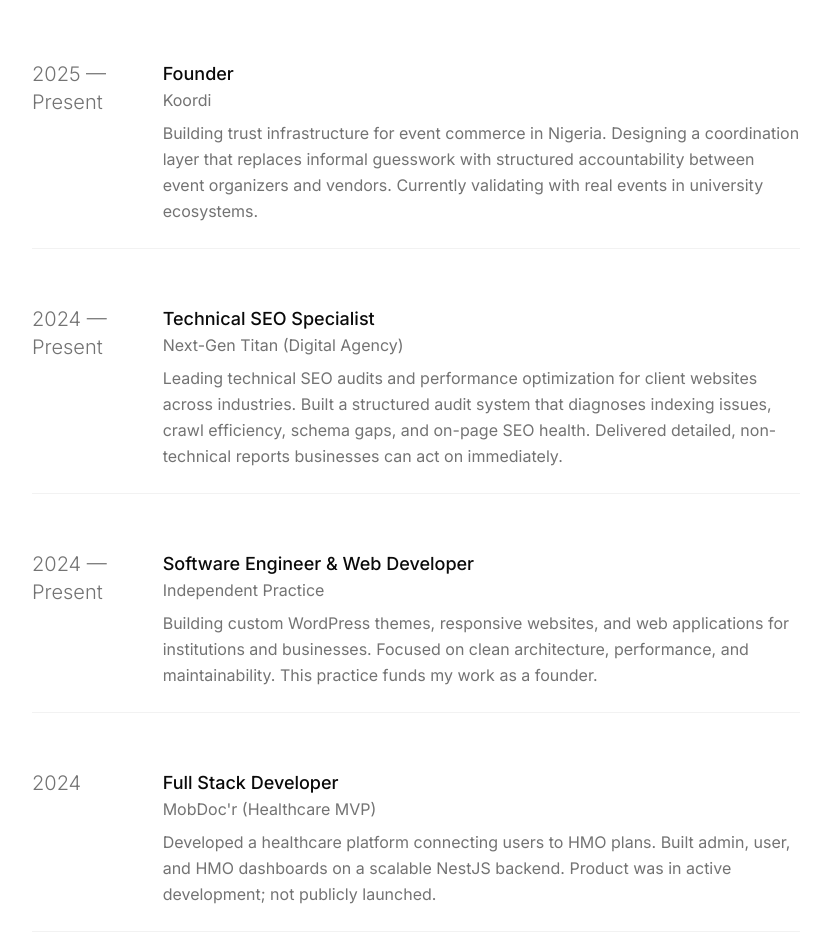
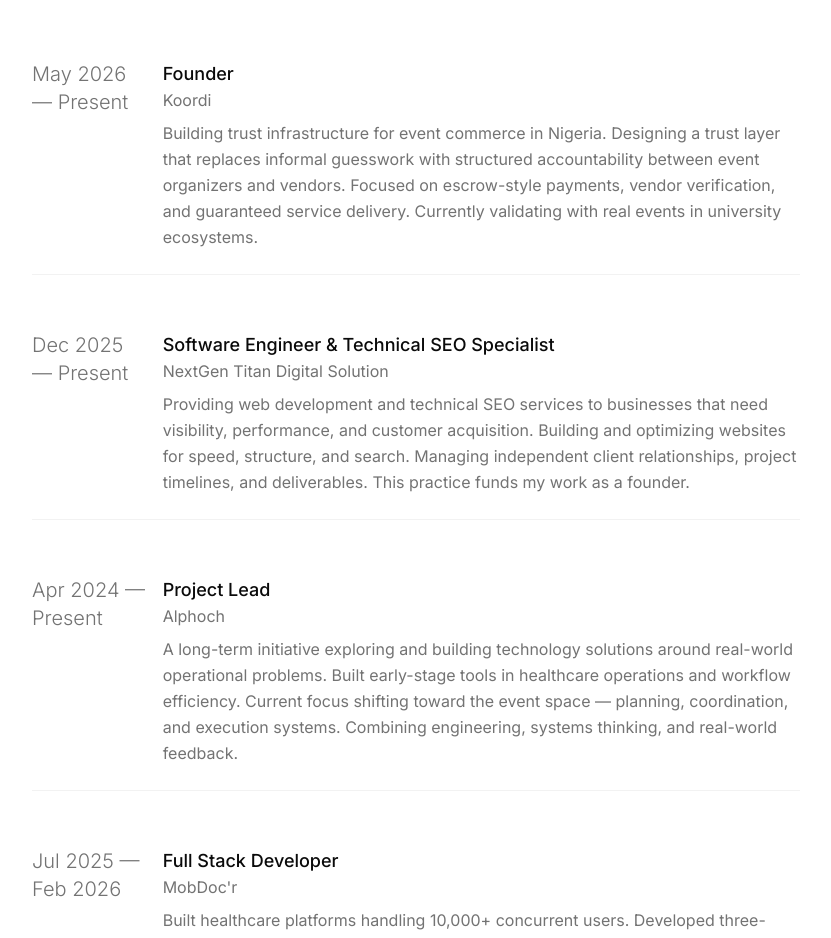
Before and after one commit to techchibuike/portfolio, a Next.js app: page / in a window 1280 px wide. Shown: the part 980-1918 px from the top of the page, without its empty margins (224-1055 px from the left). Built offline with nearby package versions, Linux system fonts and the light colour scheme.

Commit message:
feat: initialize portfolio home page with professional experience, project showcase, and theme toggling

```diff
--- a/src/app/page.tsx
+++ b/src/app/page.tsx
@@ -14,32 +14,39 @@
 
 const EXPERIENCE = [
   {
-    year: "2025 — Present",
+    year: "May 2026 — Present",
     role: "Founder",
     company: "Koordi",
     description:
-      "Building trust infrastructure for event commerce in Nigeria. Designing a coordination layer that replaces informal guesswork with structured accountability between event organizers and vendors. Currently validating with real events in university ecosystems.",
+      "Building trust infrastructure for event commerce in Nigeria. Designing a trust layer that replaces informal guesswork with structured accountability between event organizers and vendors. Focused on escrow-style payments, vendor verification, and guaranteed service delivery. Currently validating with real events in university ecosystems.",
   },
   {
-    year: "2024 — Present",
-    role: "Technical SEO Specialist",
-    company: "Next-Gen Titan (Digital Agency)",
+    year: "Dec 2025 — Present",
+    role: "Software Engineer & Technical SEO Specialist",
+    company: "NextGen Titan Digital Solution",
     description:
-      "Leading technical SEO audits and performance optimization for client websites across industries. Built a structured audit system that diagnoses indexing issues, crawl efficiency, schema gaps, and on-page SEO health. Delivered detailed, non-technical reports businesses can act on immediately.",
+      "Providing web development and technical SEO services to businesses that need visibility, performance, and customer acquisition. Building and optimizing websites for speed, structure, and search. Managing independent client relationships, project timelines, and deliverables. This practice funds my work as a founder.",
   },
   {
-    year: "2024 — Present",
-    role: "Software Engineer & Web Developer",
-    company: "Independent Practice",
+    year: "Apr 2024 — Present",
+    role: "Project Lead",
+    company: "Alphoch",
     description:
-      "Building custom WordPress themes, responsive websites, and web applications for institutions and businesses. Focused on clean architecture, performance, and maintainability. This practice funds my work as a founder.",
+      "A long-term initiative exploring and building technology solutions around real-world operational problems. Built early-stage tools in healthcare operations and workflow efficiency. Current focus shifting toward the event space — planning, coordination, and execution systems. Combining engineering, systems thinking, and real-world feedback.",
   },
   {
-    year: "2024",
+    year: "Jul 2025 — Feb 2026",
     role: "Full Stack Developer",
-    company: "MobDoc'r (Healthcare MVP)",
+    company: "MobDoc'r",
     description:
-      "Developed a healthcare platform connecting users to HMO plans. Built admin, user, and HMO dashboards on a scalable NestJS backend. Product was in active development; not publicly launched.",
+      "Built healthcare platforms handling 10,000+ concurrent users. Developed three-sided marketplaces for users, providers, and admins. Optimized mobile load times from 5.2s to 1.2s — a 77% improvement. Increased mobile conversions by 60% through technical optimizations. Led product development from concept to deployment.",
+  },
+  {
+    year: "Jul 2024 — Dec 2024",
+    role: "Frontend Developer",
+    company: "Dafe Software",
+    description:
+      "Built responsive UI components and contributed to frontend architecture during a 6-month internship. Worked with the development team on client-facing applications.",
   },
 ];
 
@@ -82,22 +89,46 @@
 const PROJECTS = [
   {
     id: 1,
-    year: "2025",
-    name: "Koordi — Trust Layer for Event Commerce",
+    year: "2026",
+    name: "Koordi — Trust Infrastructure",
     description:
-      "Building the infrastructure that makes event vendor transactions accountable. Escrow-style payments, verified vendors, guaranteed delivery. Starting in Nigerian university ecosystems.",
+      "Building the trust layer for event commerce in Nigeria. Escrow payments, vendor verification, guaranteed delivery. Replacing informal guesswork with structured accountability.",
     tech: ["Trust Systems", "Coordination", "Marketplace"],
-    results: "Validating with real events. Active development.",
+    results: "Validating with real events in university ecosystems",
     demo: "https://www.koordi.net",
     github: null,
     type: "product",
   },
   {
     id: 2,
-    year: "2024",
+    year: "2025",
+    name: "Technical SEO Audits — 9 Sites",
+    description:
+      "Built a structured audit system and applied it across nine Wix websites. Diagnosed indexing issues, schema gaps, crawl inefficiencies, and on-page SEO problems. Delivered prioritized action plans for each client.",
+    tech: ["Technical SEO", "Wix", "Audit System"],
+    results: "Actionable, non-technical reports delivered for all 9 businesses",
+    demo: null,
+    github: null,
+    type: "client",
+  },
+  {
+    id: 3,
+    year: "2025",
+    name: "MobDoc'r Healthcare Platform",
+    description:
+      "Full-stack marketplace connecting users to HMO plans. Built for 10,000+ concurrent users. Reduced mobile load times by 77% and increased conversions by 60%.",
+    tech: ["Full-Stack", "Healthcare", "Marketplace"],
+    results: "10K+ concurrent users supported. 77% faster load times.",
+    demo: "https://mobdocr-two.vercel.app/",
+    github: null,
+    type: "product",
+  },
+  {
+    id: 4,
+    year: "2025",
     name: "Mountain Crest School Website",
     description:
-      "Custom WordPress theme built from scratch for a school website. Redesigned existing page with clean responsive layout and improved information architecture.",
+      "Custom WordPress theme built from scratch. Redesigned existing school website with clean responsive layout and structured information architecture.",
     tech: ["WordPress", "Education", "Responsive"],
     results: "Live at mountaincrest.sch.ng",
     demo: "https://mountaincrest.sch.ng/",
@@ -105,9 +136,9 @@
     type: "client",
   },
   {
-    id: 3,
-    year: "2024",
-    name: "Embatcon Event & Registration Website",
+    id: 5,
+    year: "2025",
+    name: "Embatcon Event & Registration Site",
     description:
       "Custom WordPress theme for a major event website with registration functionality. Full development from design to deployment.",
     tech: ["WordPress", "Events", "Registration"],
@@ -117,40 +148,16 @@
     type: "client",
   },
   {
-    id: 4,
-    year: "2025",
-    name: "Technical SEO Audits — 9 Businesses",
-    description:
-      "Built a structured audit system and applied it across nine Wix websites spanning plumbing, home renovation, e-commerce, aviation consulting, real estate, and healthcare. Each audit delivered prioritized, plain-language action plans.",
-    tech: ["Technical SEO", "Wix", "Audit System"],
-    results: "Actionable fixes delivered for all 9 sites",
-    demo: null,
-    github: null,
-    type: "client",
-  },
-  {
-    id: 5,
+    id: 6,
     year: "2024",
     name: "Ace Fuels Business Page",
     description:
-      "Clean business landing page with fast load time and focused presentation.",
+      "Clean business landing page focused on speed and clear presentation. Drag-and-drop development with performance optimization.",
     tech: ["Web Dev", "Performance", "Responsive"],
     results: "Live at acefuels-futo.org",
     demo: "https://acefuels-futo.org/",
     github: null,
     type: "client",
-  },
-  {
-    id: 6,
-    year: "2024",
-    name: "MobDoc'r Healthcare Platform",
-    description:
-      "Full-stack MVP connecting users to HMO plans. Built dashboards and enrollment flows. Product in development, not publicly launched.",
-    tech: ["Full-Stack", "Healthcare", "SaaS"],
-    results: "Functional prototype built",
-    demo: "https://mobdocr-two.vercel.app/",
-    github: null,
-    type: "product",
   },
 ];
 
@@ -449,7 +456,7 @@
             <div className="space-y-4 sm:space-y-6">
               <div className="space-y-2 sm:space-y-3">
                 <div className="text-xs sm:text-sm text-muted-foreground font-mono tracking-wider">
-                  SYSTEMS & TRUST / {new Date().getFullYear()}
+                  FOUNDER & SYSTEMS THINKER / {new Date().getFullYear()}
                 </div>
                 <h1 className="text-3xl sm:text-4xl md:text-5xl lg:text-6xl font-light tracking-tight">
                   Chibuike Okpala
@@ -462,7 +469,7 @@
 
               <div className="space-y-4 sm:space-y-6 max-w-lg">
                 <p className="text-base sm:text-lg text-muted-foreground leading-relaxed">
-                  Systems-oriented founder and software engineer. I build trust infrastructure, diagnose coordination failures, and ship products that make markets work better.
+                  Founder of Koordi. Systems thinker and software engineer. I build trust infrastructure, diagnose coordination failures, and ship products that make markets work better.
                 </p>
 
                 <div className="flex items-center gap-4">
```
